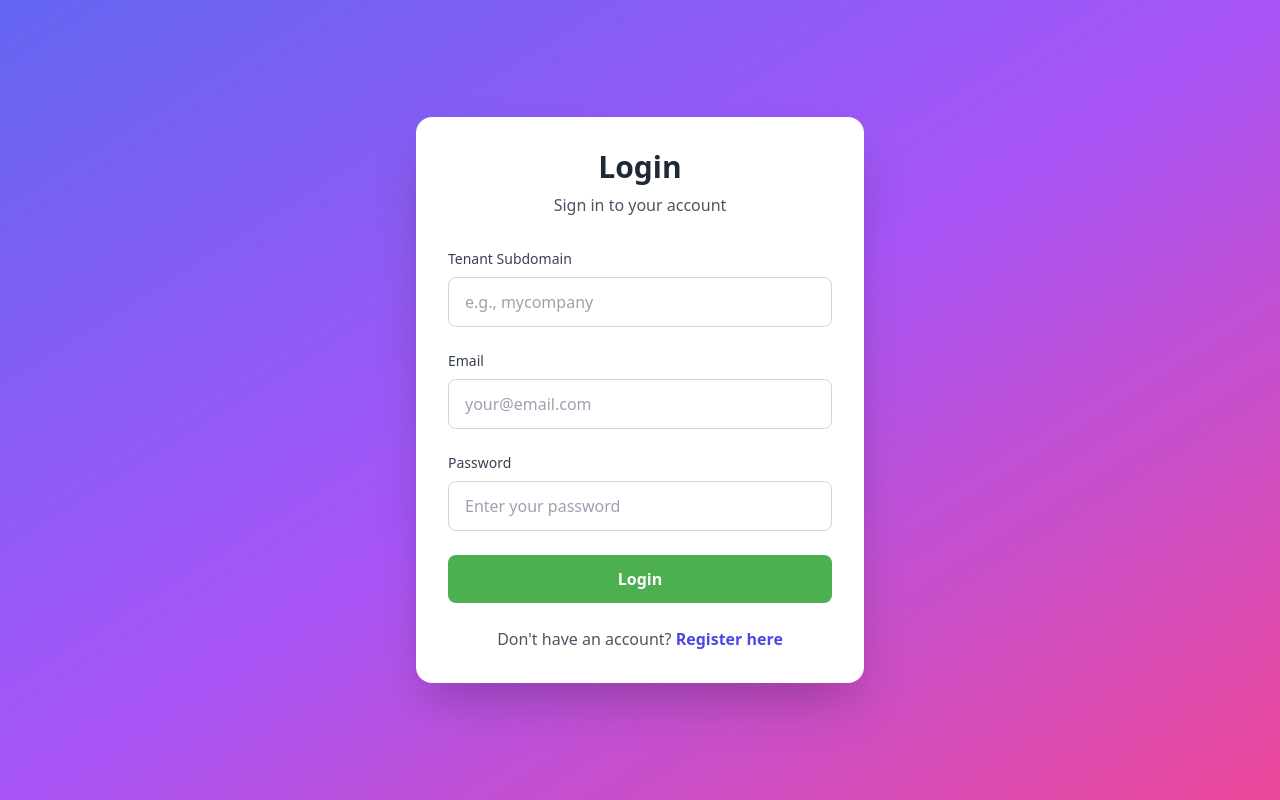
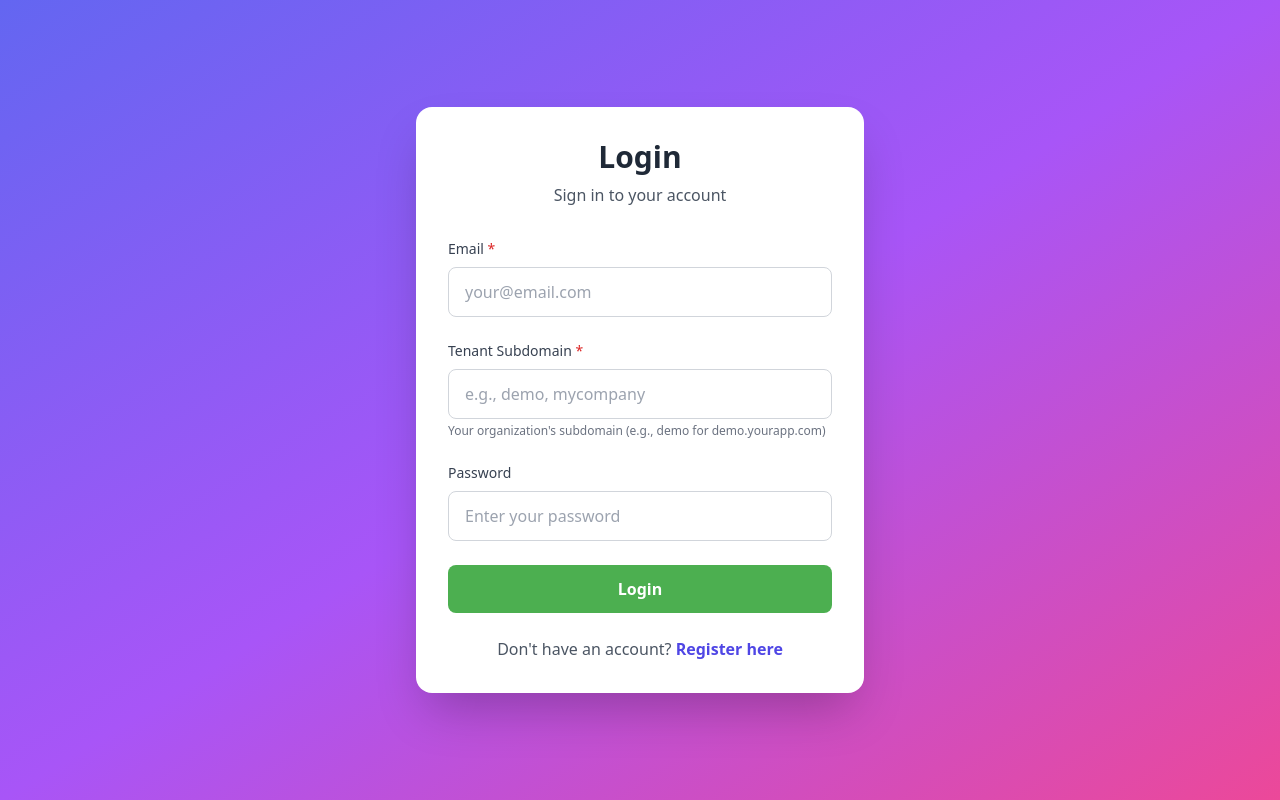
Before and after one commit to Surya2004-janardhan/Multi-Tenant-SaaS-Platform-with-Project-Task-Management, a React (Create React App) app in the folder frontend/: page /login in a window 1280 px wide. Built offline with nearby package versions, Linux system fonts and the light colour scheme; no server answers.

Commit message:
fix : allow super admin to login without sub doomain filed in login

```diff
--- a/frontend/src/pages/Login.js
+++ b/frontend/src/pages/Login.js
@@ -2,6 +2,8 @@
 import React, { useState } from "react";
 import { useNavigate, Link } from "react-router-dom";
 import { useAuth } from "../context/AuthContext";
+
+const SUPER_ADMIN_EMAIL = "superadmin@system.com";
 
 const Login = () => {
   const navigate = useNavigate();
@@ -14,7 +16,35 @@ const Login = () => {
   const [error, setError] = useState("");
   const [loading, setLoading] = useState(false);
 
+  // Check if entered email is super admin
+  const isSuperAdmin = formData.email === SUPER_ADMIN_EMAIL;
+
+  // Validate form before submission
+  const validateForm = () => {
+    if (!formData.email) {
+      setError("Email is required");
+      return false;
+    }
+    if (!formData.password) {
+      setError("Password is required");
+      return false;
+    }
+
+    // Subdomain required for regular users, optional for super admin
+    if (!isSuperAdmin && !formData.tenantSubdomain) {
+      setError(
+        "All fields are required. Subdomain is needed from backend to render on frontend."
+      );
+      return false;
+    }
+
+    return true;
+  };
+
   const handleChange = (e) => {
+    // Clear error when user starts typing
+    if (error) setError("");
+
     setFormData({
       ...formData,
       [e.target.name]: e.target.value,
@@ -24,10 +54,20 @@ const Login = () => {
   const handleSubmit = async (e) => {
     e.preventDefault();
     setError("");
+
+    if (!validateForm()) {
+      return;
+    }
+
     setLoading(true);
 
     try {
-      await login(formData.email, formData.password, formData.tenantSubdomain);
+      // For super admin with empty subdomain, use "system"; otherwise use what user entered
+      const subdomain =
+        isSuperAdmin && !formData.tenantSubdomain
+          ? "system"
+          : formData.tenantSubdomain;
+      await login(formData.email, formData.password, subdomain);
       navigate("/dashboard");
     } catch (err) {
       setError(
@@ -58,29 +98,10 @@ const Login = () => {
         <form onSubmit={handleSubmit} className="space-y-6">
           <div>
             <label
-              htmlFor="tenantSubdomain"
-              className="block text-sm font-medium text-gray-700 mb-2"
-            >
-              Tenant Subdomain
-            </label>
-            <input
-              type="text"
-              id="tenantSubdomain"
-              name="tenantSubdomain"
-              value={formData.tenantSubdomain}
-              onChange={handleChange}
-              placeholder="e.g., mycompany"
-              required
-              className="w-full px-4 py-3 border border-gray-300 rounded-lg focus:ring-2 focus:ring-primary-500 focus:border-transparent outline-none transition"
-            />
-          </div>
-
-          <div>
-            <label
               htmlFor="email"
               className="block text-sm font-medium text-gray-700 mb-2"
             >
-              Email
+              Email <span className="text-red-600">*</span>
             </label>
             <input
               type="email"
@@ -92,6 +113,29 @@ const Login = () => {
               required
               className="w-full px-4 py-3 border border-gray-300 rounded-lg focus:ring-2 focus:ring-primary-500 focus:border-transparent outline-none transition"
             />
+          </div>
+
+          <div>
+            <label
+              htmlFor="tenantSubdomain"
+              className="block text-sm font-medium text-gray-700 mb-2"
+            >
+              Tenant Subdomain <span className="text-red-600">*</span>
+            </label>
+            <input
+              type="text"
+              id="tenantSubdomain"
+              name="tenantSubdomain"
+              value={formData.tenantSubdomain}
+              onChange={handleChange}
+              placeholder="e.g., demo, mycompany"
+              className="w-full px-4 py-3 border border-gray-300 rounded-lg focus:ring-2 focus:ring-primary-500 focus:border-transparent outline-none transition"
+            />
+            <p className="text-xs text-gray-500 mt-1">
+              {isSuperAdmin
+                ? "Super Admin: Leave empty if needed (auto-filled with system)"
+                : "Your organization's subdomain (e.g., demo for demo.yourapp.com)"}
+            </p>
           </div>
 
           <div>
```
Also changed, not shown: 1 other file (tests, documents, lock files or other folders).
